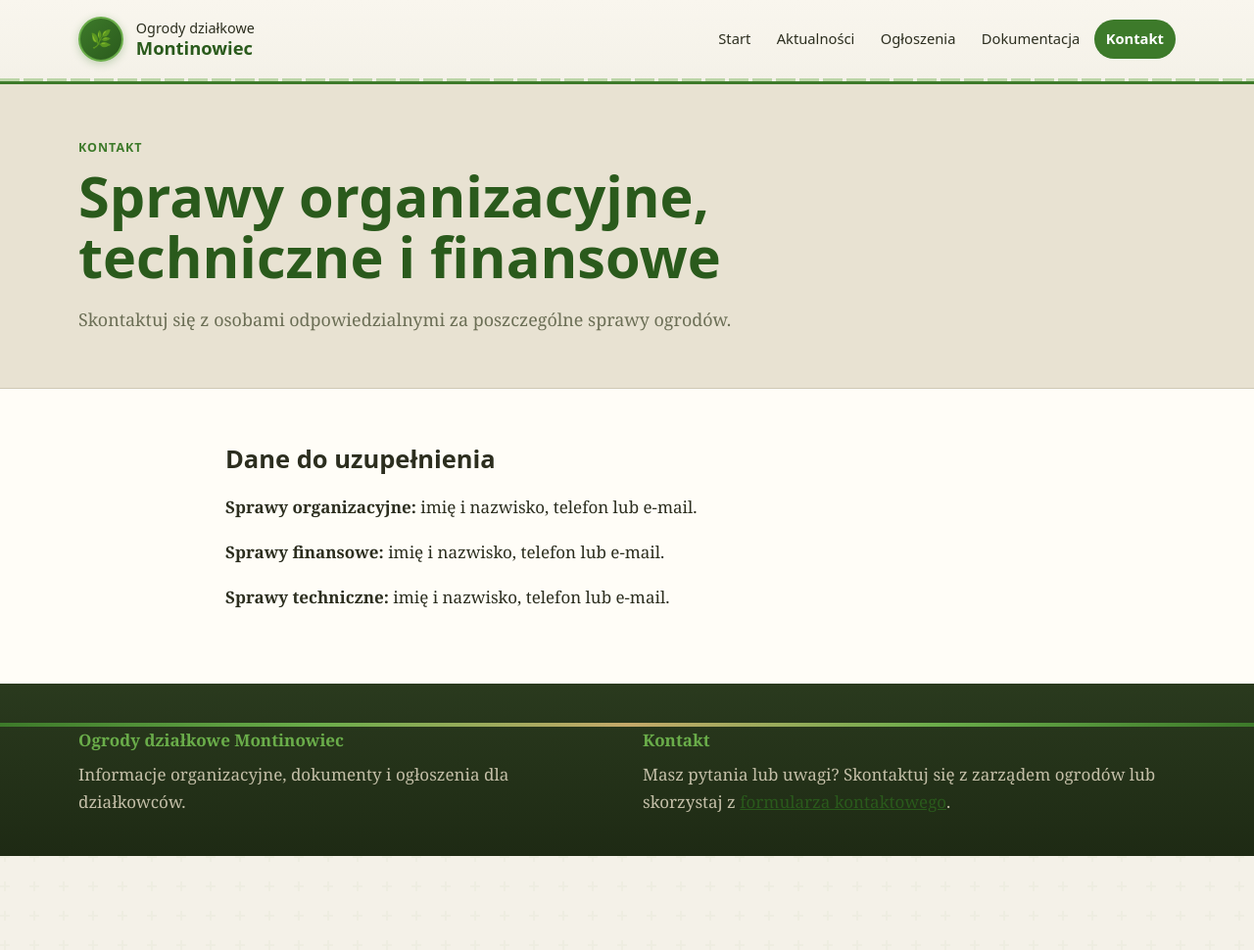
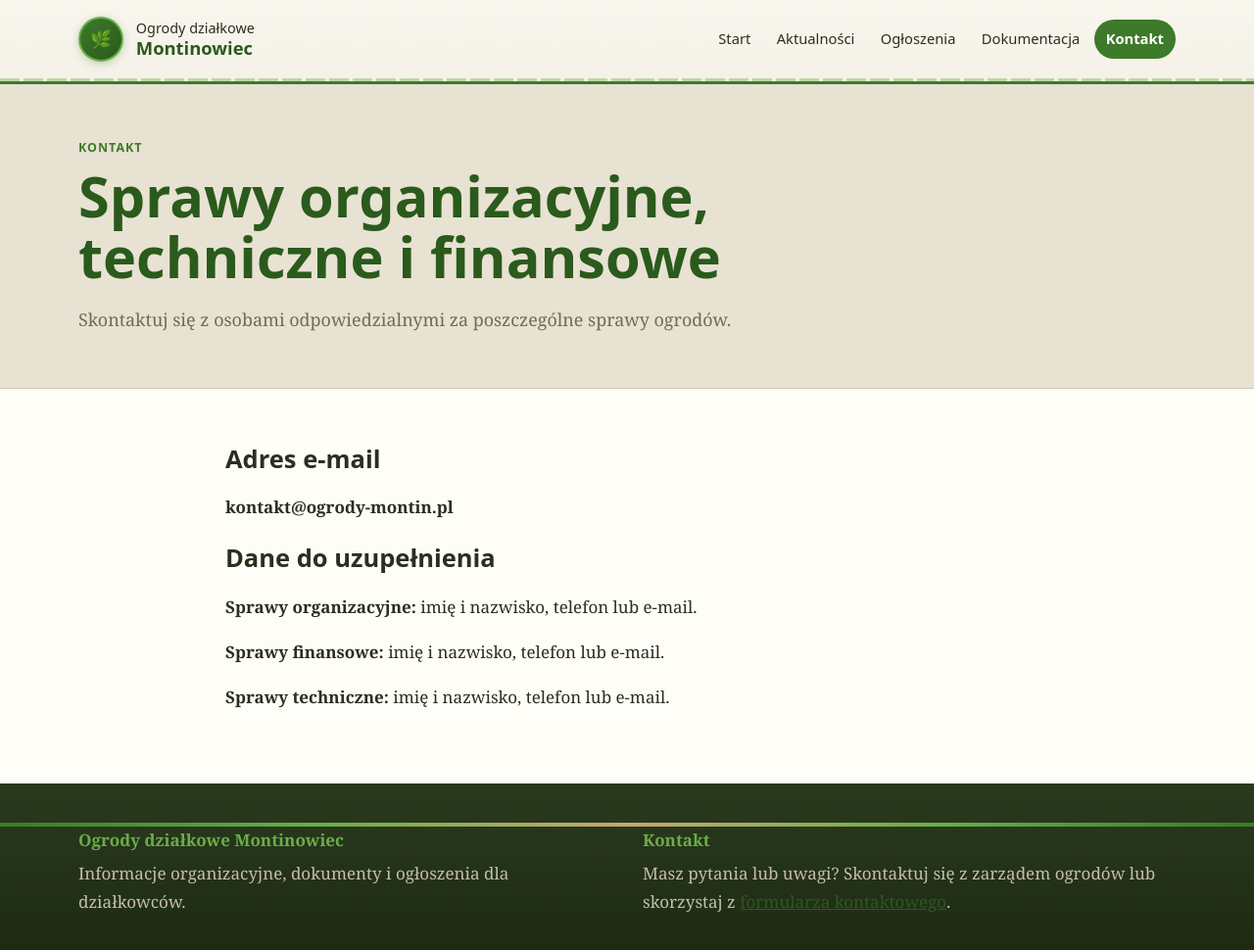
Before and after one commit to brxie/montin-page, a Jekyll site: the page built from kontakt.md, in a window 1280 px wide and 976 px high. Shown: the top 970 px of the window at 98% size. Built offline with Jekyll 4.4.1, drawn with Linux system fonts in a browser that asks for light colours.

Commit message:
Add kontakt@ogrody-montin.pl email to Kontakt page

```diff
--- a/kontakt.md
+++ b/kontakt.md
@@ -16,6 +16,9 @@ permalink: /kontakt/
 
 <section class="section section--plain">
   <div class="container prose">
+    <h2>Adres e-mail</h2>
+    <p><strong>kontakt@ogrody-montin.pl</strong></p>
+
     <h2>Dane do uzupełnienia</h2>
 
     <p><strong>Sprawy organizacyjne:</strong> imię i nazwisko, telefon lub e-mail.</p>
```
